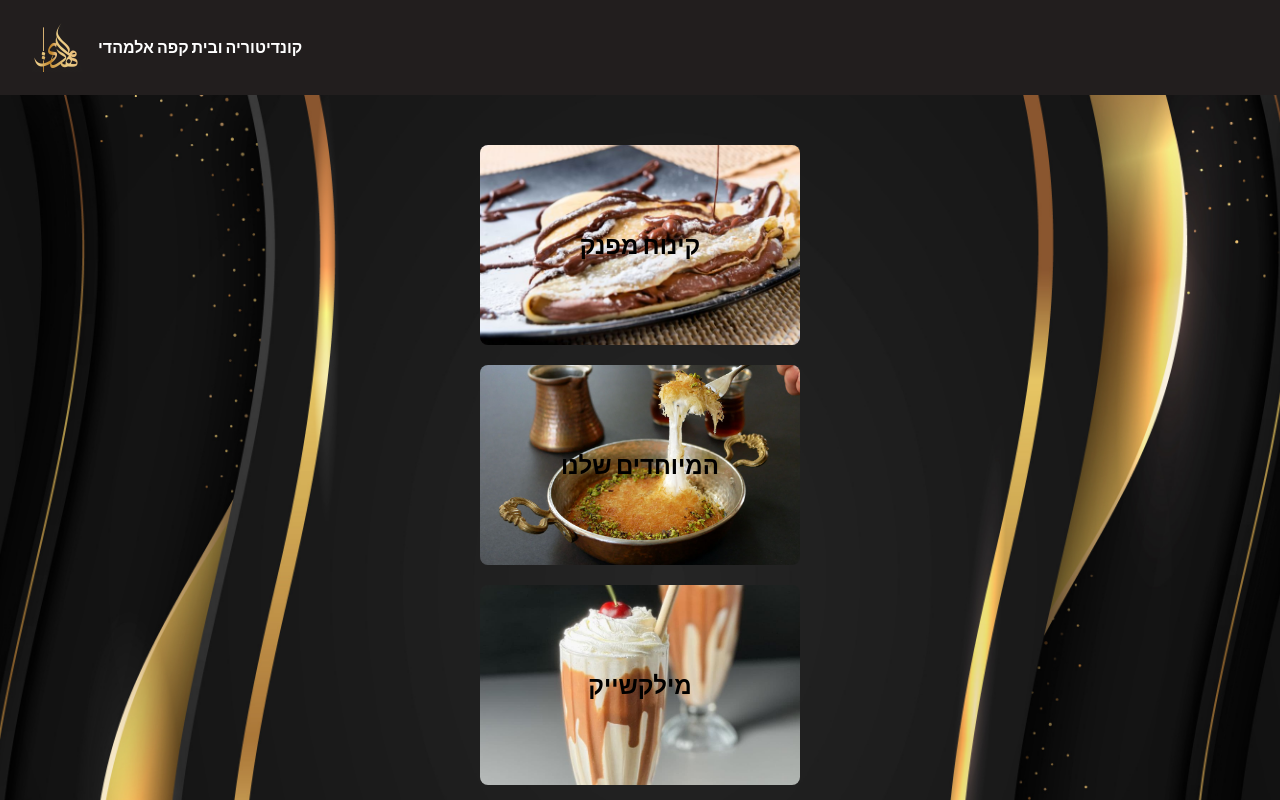
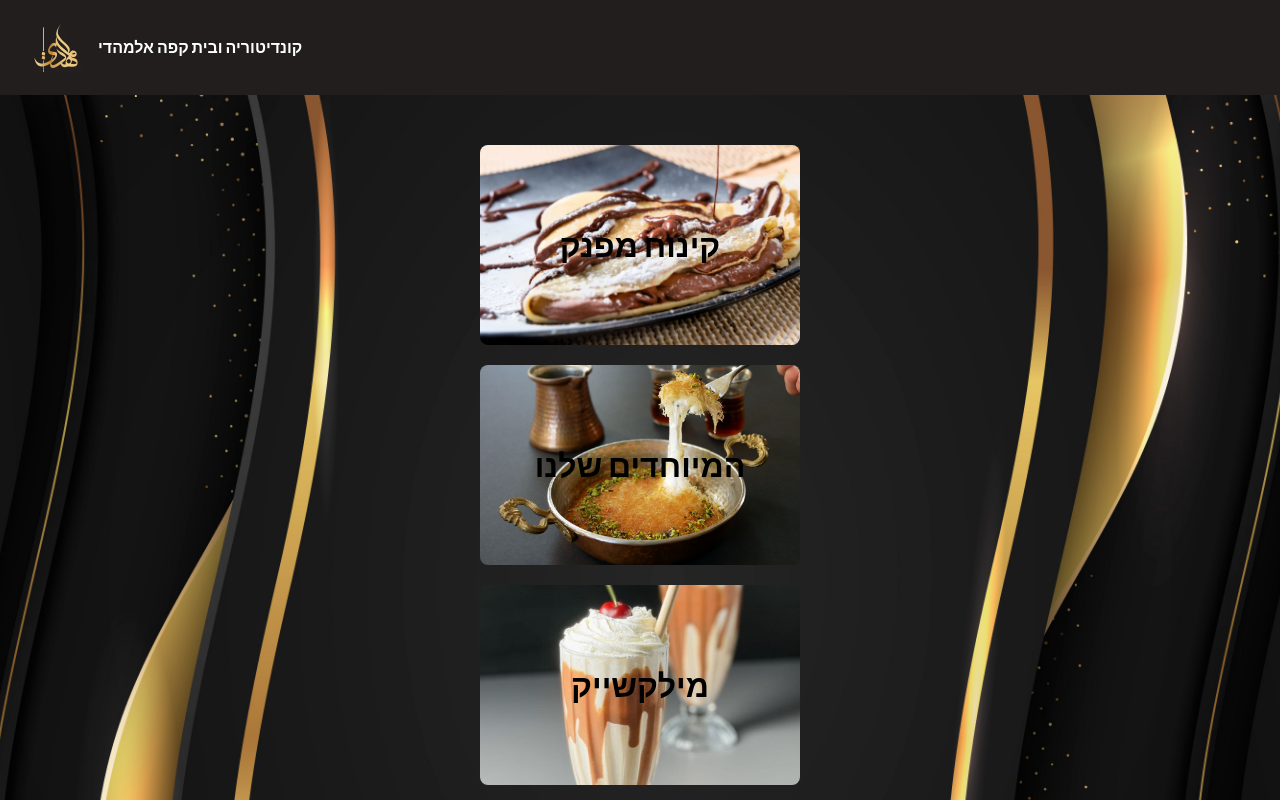
Before and after one commit to RaafatMarzuq/Al-Mahdi-Sweets, a React (Create React App) app: page / in a window 1280 px wide. Shown: the top 800 px of the page. Built offline with nearby package versions, Linux system fonts and the light colour scheme.

Commit message:
changing font

```diff
--- a/src/components/CatigoryButton/style.css
+++ b/src/components/CatigoryButton/style.css
@@ -84,7 +84,7 @@
 
 .imageText {
   color: black;
-  font-size: x-large;
+  font-size: xx-large;
   border: 4px solid transparent;
   font-weight: bold;
 }
```
